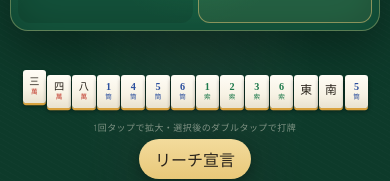
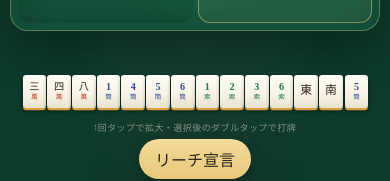
Before and after one commit to HSBL-ko-gyo/HSBL-S800, a React (Vite) app: page / in a window 390 px wide. In both pictures the pointer is over the button 34 px from the left and 343 px from the top of the page. Shown: the part 252-433 px from the top of the page. Built offline with nearby package versions, Linux system fonts and the light colour scheme; a web font is replaced by a local one.

Commit message:
Prevent stale tile lift during horizontal selection

```diff
--- a/src/styles.css
+++ b/src/styles.css
@@ -988,6 +988,11 @@ h1 {
     --tile-width: calc((100vw - 58px) / 14);
     z-index: 1;
   }
+  .hand .tile.hand:not(.selected):hover,
+  .hand .tile.hand:not(.selected):active {
+    transform: none;
+    box-shadow: 0 calc(var(--tile-width) * .09) 0 var(--amber), 0 calc(var(--tile-width) * .13) calc(var(--tile-width) * .18) rgba(0, 0, 0, .45);
+  }
   .hand .tile.drawn { margin-left: 2px; }
   .hand .tile.selected {
     z-index: 10;
```
